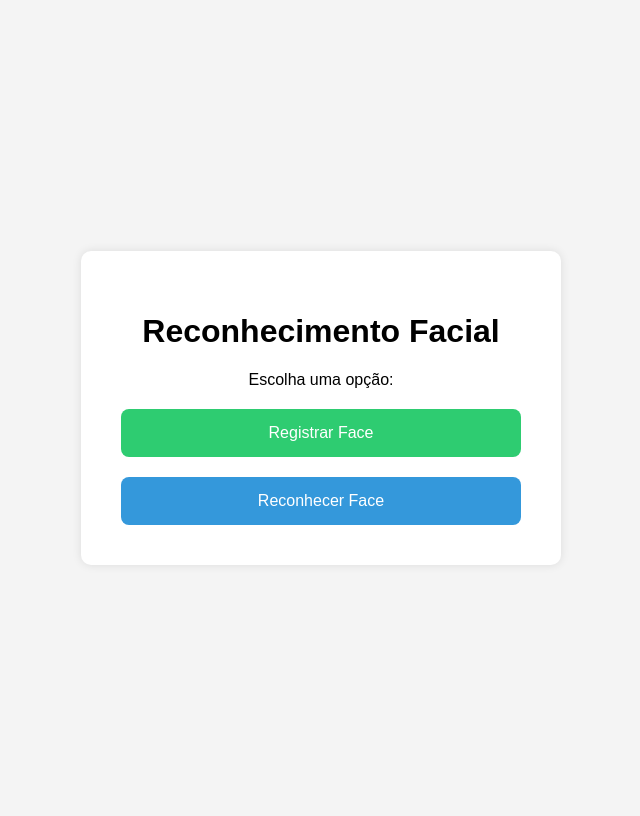
After one commit to FeLiPeOLi7/FaceRecognitionApp, a Flask app: template templates/index.html in a window 1280 px wide. The commit adds this page. Shown: the whole page, without its empty margins (319-959 px from the left). Run offline with Flask 3, Linux system fonts and the light colour scheme; the template is opened without the code that fills it, so the values that code supplies are empty.

Commit message:
feat: web flow mvp

```diff
--- a/server.py
+++ b/server.py
@@ -2,9 +2,81 @@ import face_recognition
 import cv2
 import numpy as np
 import database
+from flask import Flask, render_template, request
+import os
+
+app = Flask(__name__)
+
+UPLOAD_FOLDER = "uploads"
+
+os.makedirs(UPLOAD_FOLDER, exist_ok=True)
+
+def register_face(img_path, name) -> None:
+    img = face_recognition.load_image_file(img_path)
+    encodings = face_recognition.face_encodings(img)
+
+    if len(encodings) == 0:
+        print("Não foi detectado nenhuma cara para cadastro.")
+        return
+    elif len(encodings) > 1:
+        print("Foi detectado mais de uma face para o cadastro.")
+        return
+
+    face_encoding = encodings[0]
 
 
-def main():
+    user_id = database.save_face(name, face_encoding)
+    total = database.count_people()
+    print(f"Pessoa cadastrada. user_id={user_id}. total_pessoas={total}")
+
+@app.route("/")
+def home():
+    return render_template("index.html")
+
+@app.route("/register")
+def register():
+    return render_template("register.html")
+
+@app.route("/registered", methods=["POST"])
+def registered():
+    name = request.form["name"]
+
+    if name is None:
+        return "Name required", 400
+
+    image = request.files["image"]
+
+    if image is None:
+        return "Image required", 400
+
+    consent = request.form.get("consent")
+
+    if consent is None:
+        return "Consent required", 400
+
+    filepath = os.path.join(UPLOAD_FOLDER, image.filename)
+
+    image.save(filepath)
+
+    print(f"Name: {name}")
+
+    print(f"Saved: {filepath}")
+
+    # Register the face
+    register_face(filepath, name)
+
+
+    if os.path.exists(filepath):
+        os.remove(filepath)
+
+    return f"Image received: {image.filename}"
+
+@app.route("/recognize")
+def recognize():
+    return render_template("recognize.html")
+
+@app.route("/recognize/start", methods=["POST"])
+def recognize_video():
     db_info = database.init_db()
     print(f"Database initialized. sqlite-vec enabled: {db_info['vec_enabled']}")
 
@@ -140,5 +212,7 @@ def main():
     video_capture.release()
     cv2.destroyAllWindows()
 
+    return "Video received"
+
 if __name__ == "__main__":
-    main()
+    app.run(host="0.0.0.0", port=5000)
--- /dev/null
+++ b/templates/index.html
@@ -0,0 +1,81 @@
+<!DOCTYPE html>
+<html lang="pt-BR">
+
+<head>
+<meta charset="UTF-8">
+<meta name="viewport"
+      content="width=device-width, initial-scale=1.0">
+
+<title>Sistema Facial</title>
+
+<style>
+
+body{
+    font-family: Arial, sans-serif;
+    display:flex;
+    justify-content:center;
+    align-items:center;
+    height:100vh;
+    background:#f4f4f4;
+}
+
+.container{
+    background:white;
+    padding:40px;
+    border-radius:10px;
+    text-align:center;
+    width:400px;
+    box-shadow:0 0 10px rgba(0,0,0,.1);
+}
+
+a{
+    display:block;
+    margin-top:20px;
+    padding:15px;
+    text-decoration:none;
+    color:white;
+    border-radius:8px;
+}
+
+.register{
+    background:#2ecc71;
+}
+
+.recognize{
+    background:#3498db;
+}
+
+a:hover{
+    opacity:0.9;
+}
+
+</style>
+
+</head>
+
+<body>
+
+<div class="container">
+
+<h1>Reconhecimento Facial</h1>
+
+<p>Escolha uma opção:</p>
+
+<a class="register"
+   href="/register">
+
+    Registrar Face
+
+</a>
+
+<a class="recognize"
+   href="/recognize">
+
+    Reconhecer Face
+
+</a>
+
+</div>
+
+</body>
+</html>
```
Also changed, not shown: templates/recognize.html (added, +30 -0 lines), templates/register.html (+6 -25 lines).
